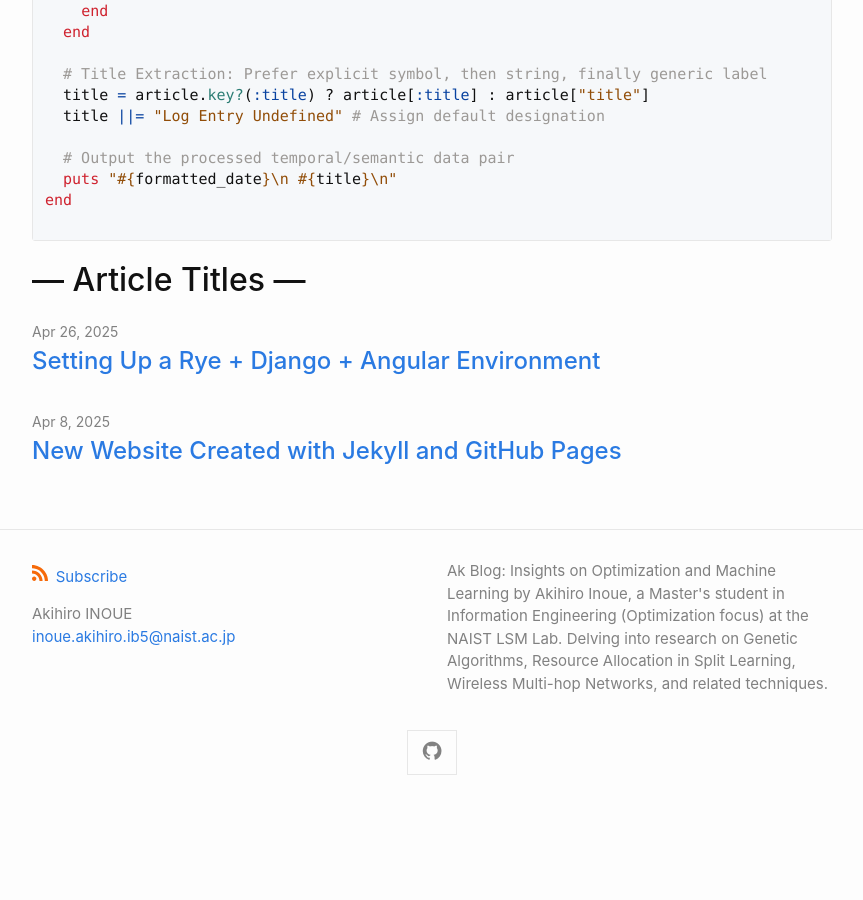
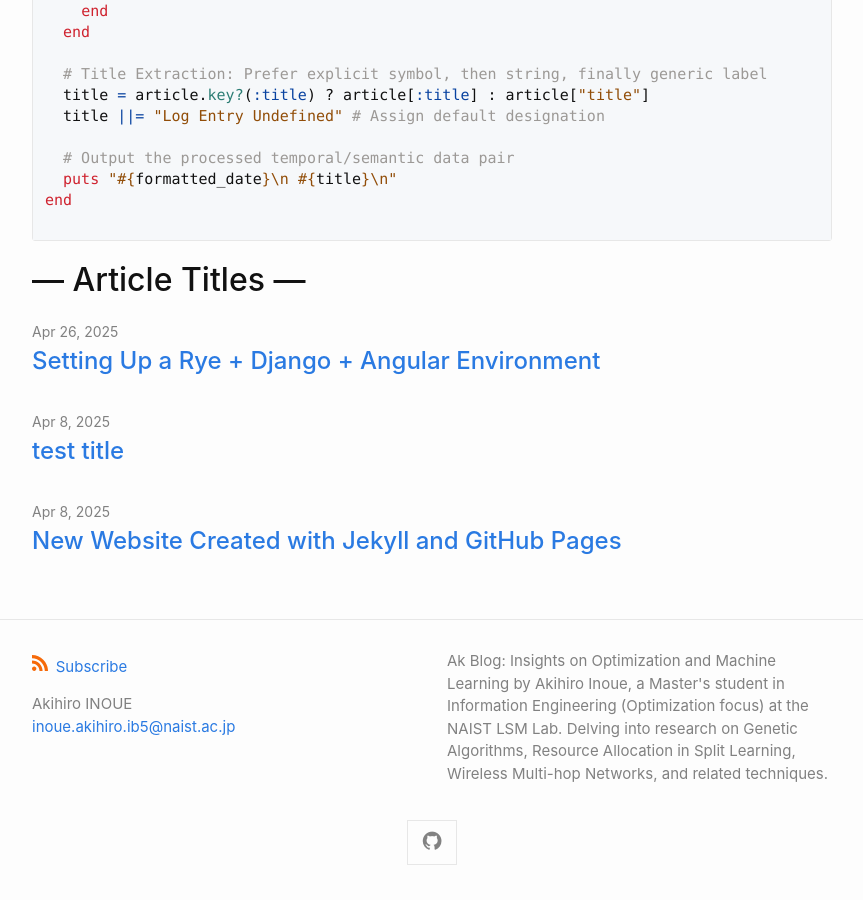
Before and after one commit to ai-naist/ai-naist.github.io, a Jekyll site: the page built from index.md, in a window 1280 px wide and 900 px high, scrolled down 955 px. Shown: the whole window, without its empty margins (208-1071 px from the left). Built offline with Jekyll 4.4.1, drawn with Linux system fonts in a browser that asks for light colours; before the commit the page ends 1765 px from its top, so only the background shows below that.

```diff
--- /dev/null
+++ b/_posts/2025-04-08-test.md
@@ -0,0 +1,6 @@
+---
+layout: post
+title: "test title"
+---
+
+test content
```
Also changed, not shown: _posts/2025-04-08-created-jekyll-github-pages-site.md (+1 -1 lines).
